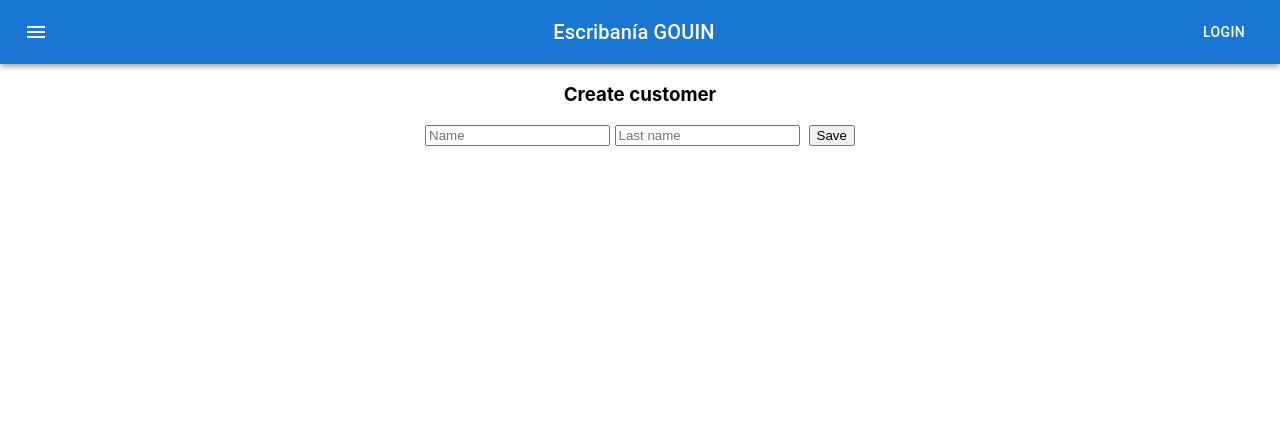
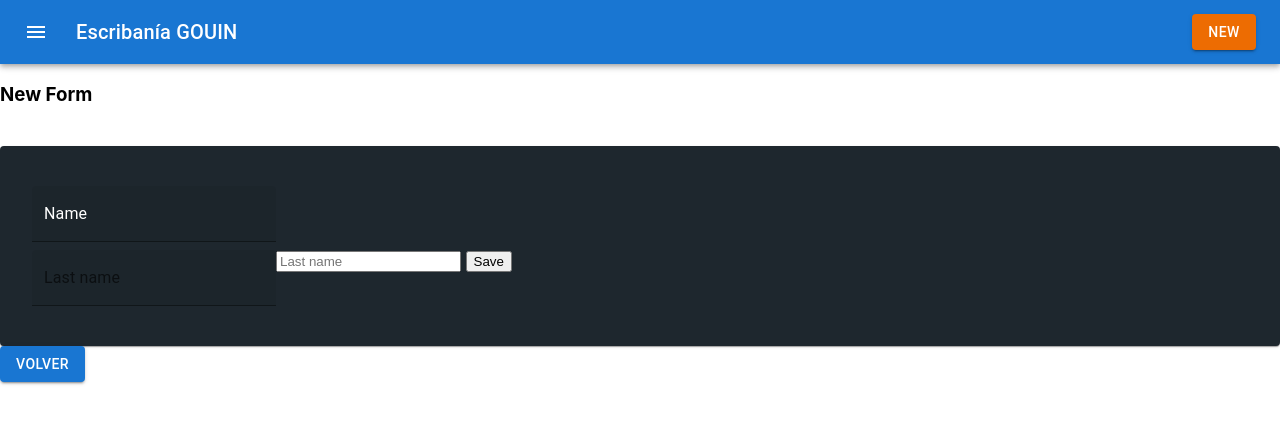
Before and after one commit to quinojuan/gouin, a React (Create React App) app in the folder client/: page /new in a window 1280 px wide. Shown: the top 424 px of the page. Built offline with nearby package versions, Linux system fonts and the light colour scheme.

Commit message:
construyendo el formulario con mui

```diff
--- a/client/package.json
+++ b/client/package.json
@@ -10,10 +10,11 @@
     "@testing-library/jest-dom": "^5.11.10",
     "@testing-library/react": "^11.2.6",
     "@testing-library/user-event": "^13.1.1",
+    "axios": "^1.2.2",
     "react": "^17.0.2",
     "react-dom": "^17.0.2",
     "react-redux": "^7.2.3",
-    "react-router-dom": "^5.2.0",
+    "react-router-dom": "^6.6.1",
     "react-scripts": "4.0.3",
     "redux": "^4.0.5",
     "redux-thunk": "^2.3.0",
--- a/client/src/App.js
+++ b/client/src/App.js
@@ -1,13 +1,18 @@
 import "./App.css";
 import ButtonAppBar from "./components/ButtonAppBar";
-import CreateCustomer from "./components/CreateCustomer";
+import NewForm from "./components/NewForm";
+import { BrowserRouter, Route, Routes } from "react-router-dom";
+import Home from "./components/Home";
 
 function App() {
   return (
-    <div className="App">
+    <BrowserRouter>
       <ButtonAppBar />
-      <CreateCustomer/>
-    </div>
+      <Routes>
+        <Route path="/home" element={<Home />} />
+        <Route path="/new" element={<NewForm />} />
+      </Routes>
+    </BrowserRouter>
   );
 }
 
--- a/client/src/components/ButtonAppBar.jsx
+++ b/client/src/components/ButtonAppBar.jsx
@@ -8,8 +8,11 @@ import {
   IconButton,
 } from "@mui/material";
 import MenuIcon from "@mui/icons-material/Menu";
+import { useNavigate } from "react-router-dom";
 
 const ButtonAppBar = () => {
+  const navigate = useNavigate();
+
   return (
     <Box sx={{ FlexGrow: 1 }}>
       <AppBar position="static">
@@ -26,7 +29,9 @@ const ButtonAppBar = () => {
           <Typography variant="h6" component="div" sx={{ flexGrow: 1 }}>
             Escribanía GOUIN
           </Typography>
-          <Button color="inherit">Login</Button>
+          <Button color="warning" variant="contained" onClick={() => navigate("/new")}>
+            New
+          </Button>
         </Toolbar>
       </AppBar>
     </Box>
--- a/client/src/components/CreateCustomer.jsx
+++ /dev/null
@@ -1,23 +0,0 @@
-import React from 'react'
-import { useState } from 'react'
-
-const CreateCustomer = () => {
-
-    const [customer, setCustomer] = useState({
-        name: "",
-        last_name: ""
-    });
-
-  return (
-    <>
-    <h3>Create customer</h3>
-    <form action="">
-        <input type="text" placeholder='Name'/>&nbsp;
-        <input type="text" placeholder='Last name'/> &nbsp;
-        <button>Save</button>
-    </form>
-    </>
-  )
-}
-
-export default CreateCustomer
--- /dev/null
+++ b/client/src/components/Home.jsx
@@ -0,0 +1,11 @@
+import React from 'react'
+
+const Home = () => {
+  return (
+    <div>
+      <h3>Home</h3>
+    </div>
+  )
+}
+
+export default Home
--- /dev/null
+++ b/client/src/components/NewForm.jsx
@@ -0,0 +1,78 @@
+import React from "react";
+import { useState } from "react";
+import { useNavigate } from "react-router-dom";
+import axios from "axios";
+import { Button, Card, CardContent, Grid, TextField } from "@mui/material";
+
+const NewForm = () => {
+  const navigate = useNavigate();
+  // const [editing, setEditing] = useState(false) // lo voy a utilizar para cuando se modifique un customer (revisar el proyecto de las tasks)
+  const [loading, setLoading] = useState(false);
+  const [customer, setCustomer] = useState({
+    name: "",
+    last_name: "",
+  });
+
+  const handleSubmit = async (e) => {
+    e.preventDefault();
+    setLoading(true);
+
+    await axios.post("http://localhost:3002/customers", customer);
+    setLoading(false);
+    navigate("/home");
+  };
+
+  const handleChange = (e) => {
+    setCustomer({
+      ...customer,
+      [e.target.name]: e.target.value,
+    });
+  };
+
+  return (
+    <>
+      <h3>New Form</h3>
+      <Grid item xs={3}>
+        <Card
+          sx={{ mt: 5 }}
+          style={{ backgroundColor: "#1e272e", padding: "1rem" }}
+        >
+          <CardContent>
+            <form onSubmit={handleSubmit}>
+              <TextField
+                variant="filled"
+                label="Name"
+                sx={{
+                  display: "block",
+                  margin: ".5rem 0",
+                }}
+                name="name"
+                value={customer.name}
+                onChange={handleChange}
+                inputProps={{ style: { color: "white" } }}
+                InputLabelProps={{ style: { color: "white" } }}
+              />
+
+              <TextField
+                variant="filled"
+                label="Last name"
+              />
+              <input
+                name="last_name"
+                type="text"
+                placeholder="Last name"
+                onChange={handleChange}
+              />{" "}
+              <button>Save</button>
+            </form>
+          </CardContent>
+        </Card>
+      </Grid>
+      <Button variant="contained" onClick={() => navigate("/home")}>
+        Volver
+      </Button>
+    </>
+  );
+};
+
+export default NewForm;
```
